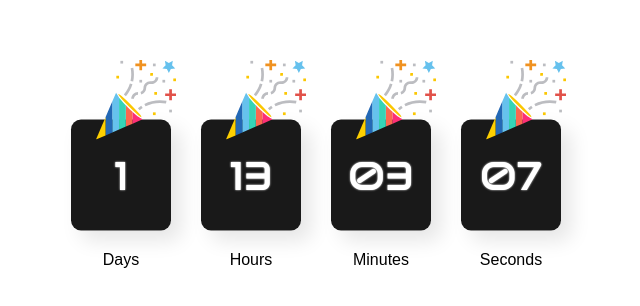
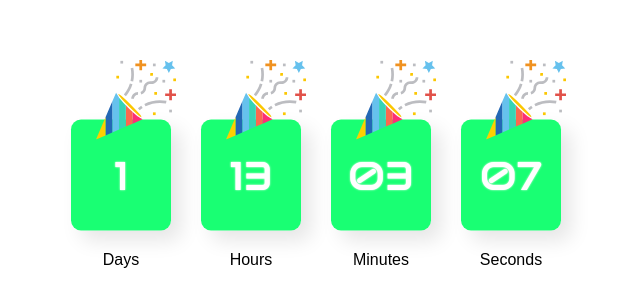
Before and after one commit to Mykhailo-Gogol/goit-js-hw-11-timer, a plain HTML site: page index.html in a window 1280 px wide. Shown: the part 206-512 px from the top of the page, without its empty margins (324-964 px from the left). Drawn offline with Linux system fonts and the light colour scheme.

Commit message:
Update styles

```diff
--- a/style.css
+++ b/style.css
@@ -36,7 +36,7 @@ body {
   font-family: "Audiowide", cursive;
   padding: 30px 0;
   color: white;
-  background-color: rgba(0, 0, 0, 0.9);
+  background-color: rgba(0, 255, 100, 0.9);
   box-shadow: 10px 10px 20px 0px rgba(0, 0, 0, 0.1);
   text-shadow: 0px 0px 2px white;
   border-radius: 10px;
```
